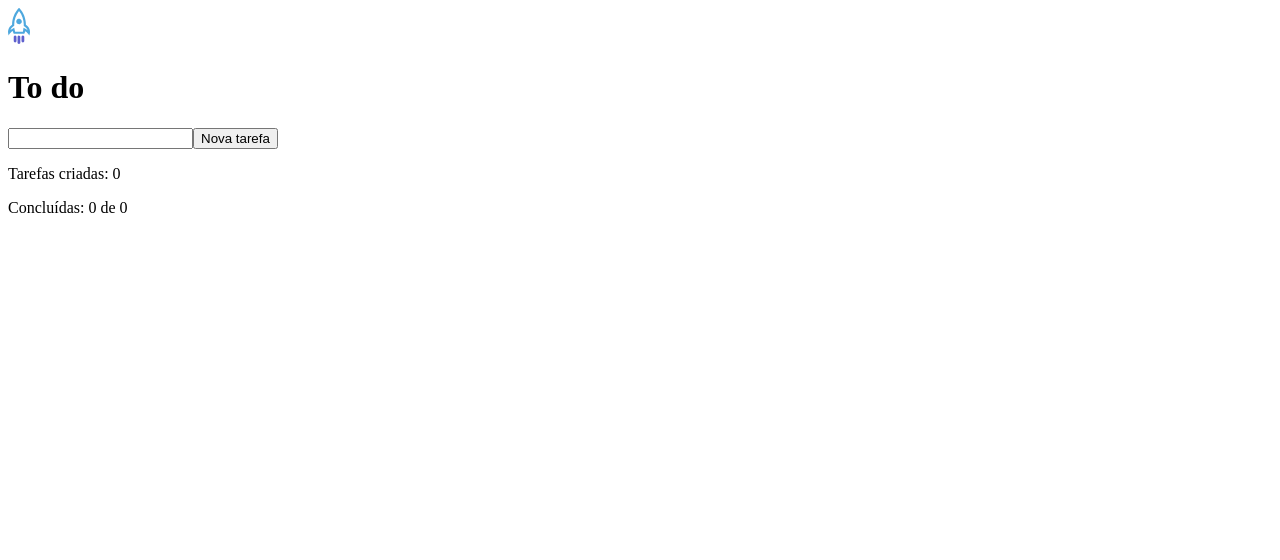
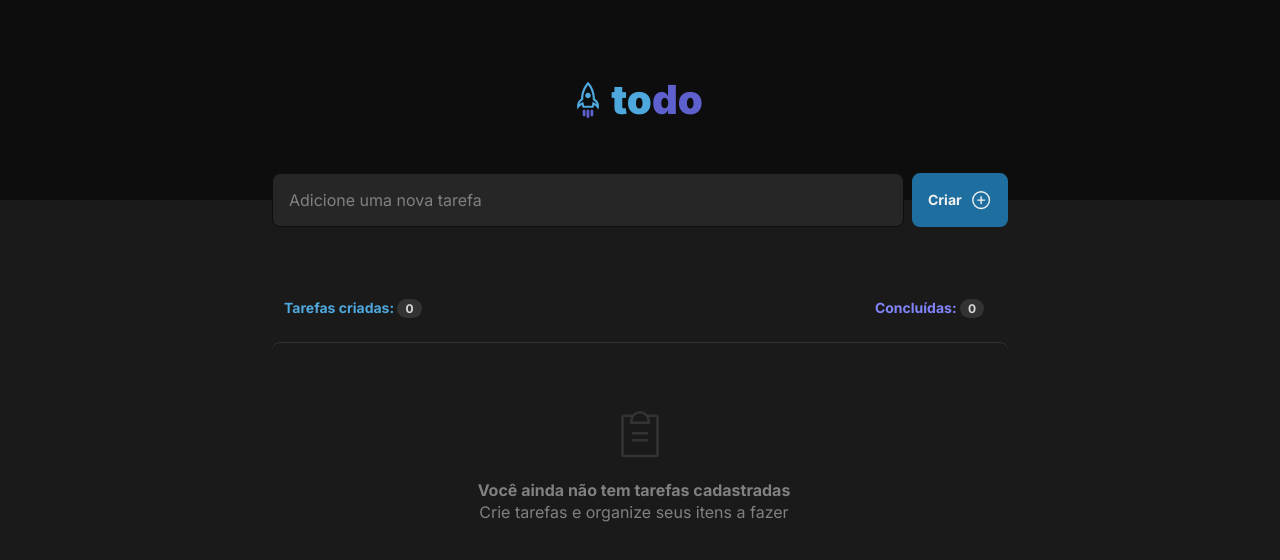
Before and after one commit to LuizGuerreiro/To-Do-React, a React (Vite) app: page / in a window 1280 px wide. Shown: the top 560 px of the page. Built offline with nearby package versions, Linux system fonts and the light colour scheme.

Commit message:
First layout

```diff
--- a/index.html
+++ b/index.html
@@ -2,8 +2,15 @@
 <html lang="pt-br">
   <head>
     <meta charset="UTF-8" />
-    <link rel="icon" type="image/svg+xml" href="/vite.svg" />
+
+    <link rel="preconnect" href="https://fonts.googleapis.com">
+    <link rel="preconnect" href="https://fonts.gstatic.com" crossorigin>
+    <link href="https://fonts.googleapis.com/css2?family=Inter:wght@400;700;900&display=swap" rel="stylesheet">
+
+    <link rel="icon" type="image/svg+xml" href="/src/assets/rocket.svg" />
+
     <meta name="viewport" content="width=device-width, initial-scale=1.0" />
+
     <title>To do React</title>
   </head>
   <body>
--- /dev/null
+++ b/public/styles/Counters.module.css
@@ -0,0 +1,28 @@
+.counters {
+  margin-top: 2.75rem;
+  margin-bottom: 1.5rem;
+  display: flex;
+  align-items: center;
+  justify-content: space-between;
+  font-size: 0.875rem;
+  font-weight: bold;
+  line-height: 1.06rem;
+}
+
+.counters p:first-child {
+  color: var(--blue);
+}
+
+.counters p {
+  color: var(--purple);
+}
+
+.counters p span {
+  padding: 0.125rem 0.5rem;
+  border-radius: 62.438rem;
+  background-color: var(--gray-400);
+  font-size: 0.75rem;
+  font-weight: bold;
+  line-height: 0.908rem;
+  color: var(--gray-200);
+}
--- /dev/null
+++ b/public/styles/Header.module.css
@@ -0,0 +1,24 @@
+.header {
+  width: 100%;
+  height: 12.5rem;
+  background-color: var(--gray-700);
+  display: flex;
+  gap: 0.75rem;
+  align-items: center;
+  justify-content: center;
+}
+
+img {
+  height: 2.25rem;
+}
+
+h1 {
+  font-size: 2.5rem;
+  font-weight: 900;
+  line-height: 2.25rem;
+  color: var(--blue)
+}
+
+span {
+  color: var(--purple-dark);
+}
--- /dev/null
+++ b/public/styles/Task.module.css
@@ -0,0 +1,30 @@
+.task, .checked {
+  width: 100%;
+  border: 1px solid var(--gray-400);
+  border-radius: 0.5rem;
+  padding: 1rem;
+  background-color: var(--gray-500);
+  display: flex;
+  align-items: flex-start;
+  justify-content: space-between;
+}
+
+button {
+  border: none;
+  background: none;
+  width: max-content;
+  cursor: pointer;
+}
+
+p {
+  font-size: 0.875rem;
+  line-height: 1.225rem;
+  color: var(--gray-100);
+  padding-left: 0.75rem;
+  padding-right: 1.5rem;
+}
+
+.checked p {
+  text-decoration: line-through;
+  color: var(--gray-300);
+}
--- /dev/null
+++ b/public/styles/TaskList.module.css
@@ -0,0 +1,97 @@
+.toDo {
+  width: 46rem;
+  margin: 0 auto;
+  text-align: center;
+}
+
+.toDo form {
+  height: 3.375rem;
+  display: flex;
+  gap: 0.5rem;
+  align-items: center;
+  justify-content: center;
+  translate: 0 -1.68rem;
+}
+
+.toDo form input,
+.toDo form button {
+  height: 3.375rem;
+  border-radius: 0.5rem;
+  padding: 1rem;
+}
+
+.toDo form input {
+  width: 100%;
+  background-color: var(--gray-500);
+  border: 1px solid var(--gray-700);
+  color: var(--gray-100);
+  line-height: 1.4rem;
+}
+
+.toDo form input::placeholder {
+  color: var(--gray-300);
+  opacity: 1;
+}
+
+.toDo form button {
+  width: 6rem;
+  background-color: var(--blue-dark);
+  border: none;
+  display: flex;
+  gap: 0.5rem;
+  align-items: center;
+  justify-content: center;
+  font-size: 0.875rem;
+  font-weight: bold;
+  line-height: 1.225rem;
+  color: var(--gray-100);
+}
+
+.emptyList {
+  /* min-height: 15.25rem; */
+  padding: 4rem 1.5rem;
+  border-top: 1px solid var(--gray-400);
+  border-radius: 0.5rem;
+  display: flex;
+  flex-direction: column;
+  align-items: center;
+  justify-content: center;
+  gap: 1rem;
+}
+
+.emptyList p,
+.emptyList span {
+  font-size: 1rem;
+  line-height: 1.4rem;
+  color: var(--gray-300);
+}
+
+.emptyList p span {
+  display: block;
+  font-weight: bold;
+}
+
+.emptyList div {
+  width: 100%;
+  padding: 1rem;
+  background-color: var(--gray-500);
+  border: 1px solid var(--gray-400);
+  border-radius: 0.5rem;
+  box-shadow: 0px 2px 8px rgba(0, 0, 0, 0.06);
+  display: flex;
+  align-items: center;
+  align-self: stretch;
+  justify-content: space-between;
+}
+
+.taskList {
+  display: flex;
+  flex-direction: column;
+  gap: 0.75rem;
+}
+
+@media (max-width: 736px) {
+  .toDo {
+    max-width: 95%;
+  }
+}
--- /dev/null
+++ b/public/styles/global.css
@@ -0,0 +1,45 @@
+:root {
+  --background: #454545;
+  --white: #fff;
+  --gray-100: #F2F2F2;
+  --gray-200: #D9D9D9;
+  --gray-300: #808080;
+  --gray-400: #333333;
+  --gray-500: #262626;
+  --gray-600: #1A1A1A;
+  --gray-700: #0D0D0D;
+  --purple: #8284FA;
+  --purple-dark: #5E60CE;
+  --blue: #4EA8DE;
+  --blue-dark: #1E6F9F;
+  --danger: #E25858;
+}
+
+:focus {
+  outline: transparent;
+  box-shadow: 0 0 0 2px var(--purple-dark);
+}
+
+* {
+  margin: 0;
+  padding: 0;
+  box-sizing: border-box;
+}
+
+body {
+  background: var(--gray-600);
+  color: var(--gray-100);
+  -webkit-font-smoothing: antialiased;
+}
+
+body, input, textarea, button {
+  font-family: "Inter", sans-serif;
+  font-weight: 400;
+  font-size: 1rem;
+}
+
+@media (max-width: 768px) {
+  html {
+    font-size: 87.5%;
+  }
+}
--- a/src/App.tsx
+++ b/src/App.tsx
@@ -1,5 +1,7 @@
 import { Header } from "./components/Header";
 import { TaskList } from "./components/TaskList";
+
+import '../public/styles/global.css'
 
 export function App() {
   return (
--- a/src/components/Counters.tsx
+++ b/src/components/Counters.tsx
@@ -1,13 +1,16 @@
+import styles from '../../public/styles/Counters.module.css'
+
 interface CountersProps {
   totalTasks: number,
   finishedTasks: number
 }
 
 export function Counters({totalTasks, finishedTasks}:CountersProps) {
+  const done = (totalTasks === 0 ? "0" : `${finishedTasks} de ${totalTasks}`)
   return (
-    <div className="counters">
-      <p>Tarefas criadas: {totalTasks}</p>
-      <p>Concluídas: {finishedTasks} de {totalTasks}</p>
+    <div className={styles.counters}>
+      <p>Tarefas criadas: <span>{totalTasks}</span></p>
+      <p>Concluídas: <span>{done}</span></p>
     </div>
   )
 }
--- a/src/components/Header.tsx
+++ b/src/components/Header.tsx
@@ -1,10 +1,12 @@
 import rocket from "../assets/rocket.svg";
+
+import styles from '../../public/styles/Header.module.css'
 
 export function Header() {
   return (
-    <header>
+    <header className={styles.header}>
       <img src={rocket} alt="Foguete colorido" />
-      <h1>To do</h1>
+      <h1>to<span>do</span></h1>
     </header>
   )
 }
--- a/src/components/Task.tsx
+++ b/src/components/Task.tsx
@@ -1,4 +1,6 @@
 import { CheckCircle, Circle, Trash } from 'phosphor-react'
+
+import styles from '../../public/styles/Task.module.css'
 
 interface TaskProps {
   id: string,
@@ -9,7 +11,10 @@ interface TaskProps {
 }
 
 export function Task({ id, checked, content, checkTask, deleteTask}:TaskProps) {
-  const check = (checked ? <CheckCircle/> : <Circle/>)
+  const check = (checked ?
+                  <CheckCircle size={24} color="#5E60CE" weight="fill" /> :
+                  <Circle size={24} color="#4EA8DE" />
+                )
 
   function handleCheckTask() {
     checkTask(id)
@@ -20,13 +25,13 @@ export function Task({ id, checked, content, checkTask, deleteTask}:TaskProps) {
   }
 
   return (
-    <div id={id} className='task'>
+    <div id={id} className={checked ? `${styles.checked}` : `${styles.task}`}>
       <button type='button' onClick={handleCheckTask}>
         {check}
       </button>
       <p>{content}</p>
       <button type='button' onClick={handleDeleteTask}>
-        <Trash/>
+        <Trash size={24} color="#808080"/>
       </button>
     </div>
   )
--- a/src/components/TaskList.tsx
+++ b/src/components/TaskList.tsx
@@ -1,6 +1,9 @@
 import { ChangeEvent, FormEvent, useState } from "react"
+import { ClipboardText, PlusCircle } from 'phosphor-react'
 import { Counters } from "./Counters"
 import { Task } from "./Task"
+
+import styles from '../../public/styles/TaskList.module.css'
 
 export function TaskList() {
   const [tasks, setTasks] = useState([
@@ -50,37 +53,59 @@ export function TaskList() {
     setTasks(newTasks)
   }
 
+  function List() {
+    if(totalTasks === 0) {
+      return(
+        <div className={styles.emptyList}>
+          <ClipboardText size={56} color="#333333" weight="light" />
+          <p>
+            <span>Você ainda não tem tarefas cadastradas</span>
+            Crie tarefas e organize seus itens a fazer
+          </p>
+        </div>
+      )
+    } else {
+      return(
+      <div className={styles.taskList}>
+        {tasks.map(task => {
+          if(task.id === "0") {
+            return
+          } else {
+            return (
+              <Task
+                id={task.id}
+                checked={task.checked}
+                content={task.content}
+                key={task.id}
+                checkTask={checkTask}
+                deleteTask={deleteTask}
+              />
+            )
+          }
+        })}
+      </div>
+      )
+    }
+  }
+
   return (
-    <div className="taskList">
+    <div className={styles.toDo}>
       <form onSubmit={handleSubmitTask}>
         <input
           type="text"
           name="task"
           onChange={handleNewTask}
           value={newTaskContent}
+          placeholder="Adicione uma nova tarefa"
           required
         />
         <button type="submit">
-          Nova tarefa
+          Criar
+          <PlusCircle size={32} />
         </button>
       </form>
       <Counters totalTasks={totalTasks} finishedTasks={finishedTasks}/>
-      {tasks.map(task => {
-        if(task.id === "0") {
-          return
-        } else {
-          return (
-            <Task
-              id={task.id}
-              checked={task.checked}
-              content={task.content}
-              key={task.id}
-              checkTask={checkTask}
-              deleteTask={deleteTask}
-            />
-          )
-        }
-      })}
+      <List/>
     </div>
   )
 }
```
